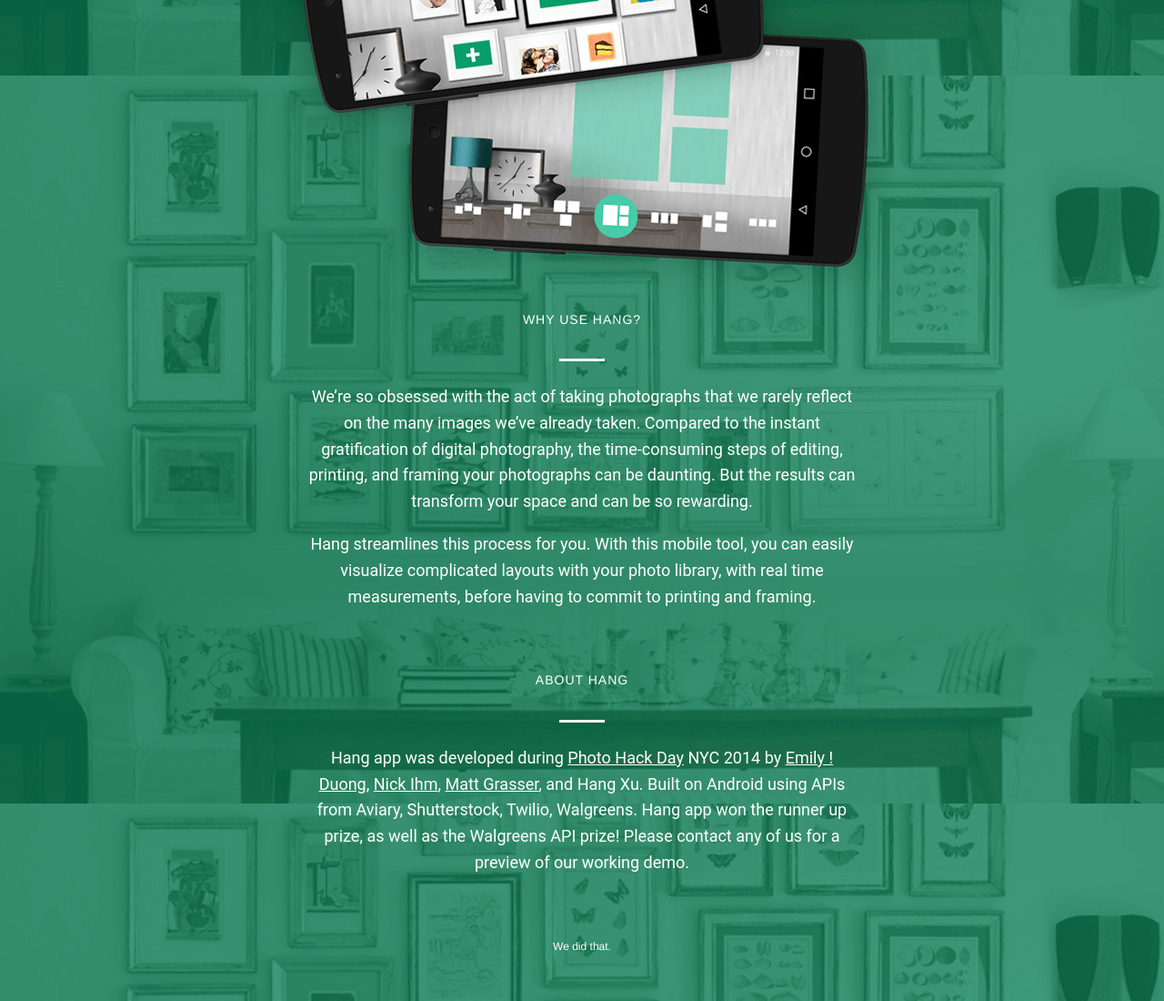
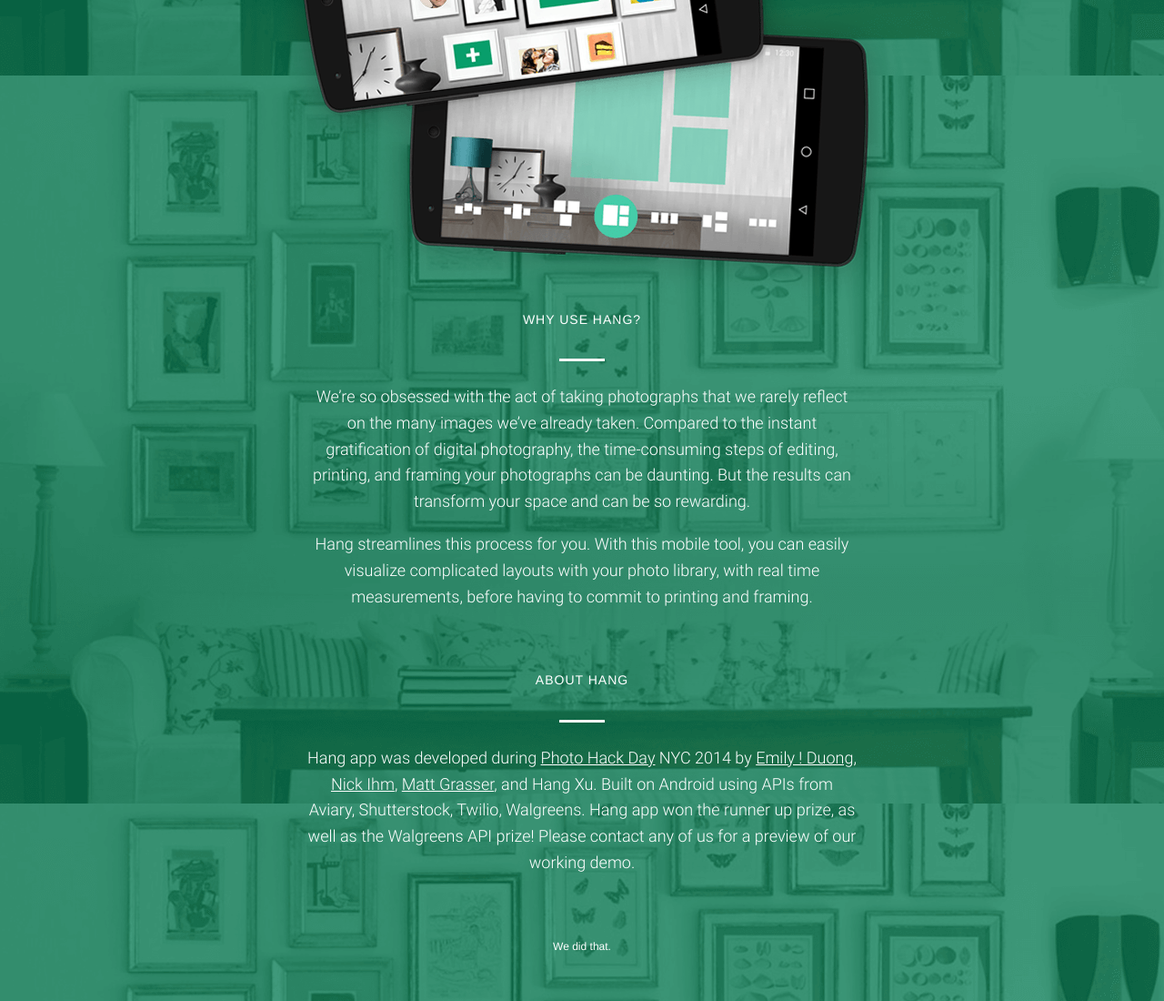
Before and after one commit to what-is-up-labs/what-is-up-labs.github.io, a plain HTML site: page hang.html in a window 1280 px wide. Shown: the part 717-1817 px from the top of the page at 91% size. Drawn offline with Linux system fonts and the light colour scheme; files that its build step writes are made by us from their sources; a script that the page names is missing; a web font is replaced by a local one.

Commit message:
fixed css

```diff
--- a/hang.html
+++ b/hang.html
@@ -19,8 +19,8 @@
 
     <!-- Custom Fonts -->
     <!--<link href="font-awesome-4.2.0/css/font-awesome.min.css" rel="stylesheet" type="text/css">-->
-    <link href="./Hang_files/fonts.css" rel="stylesheet" type="text/css">
-    <link href="./Hang_files/fonts-1.css" rel="stylesheet" type="text/css">
+    <link href="./Hang_files/font.css" rel="stylesheet" type="text/css">
+    <link href="./Hang_files/font-1.css" rel="stylesheet" type="text/css">
 
     <!-- Favicon -->
     <link rel="shortcut icon" href="http://hellohang.com/img/favicon.ico" type="image/x-icon">
```
